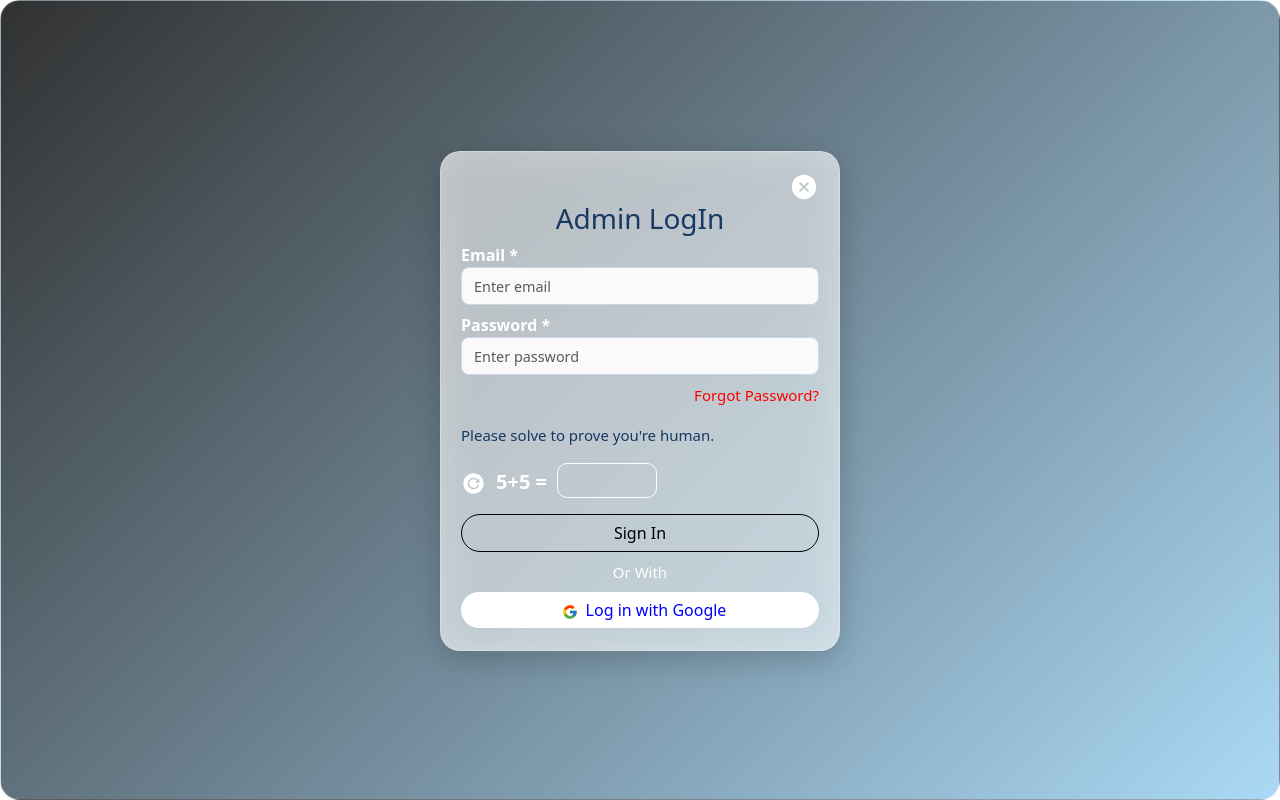
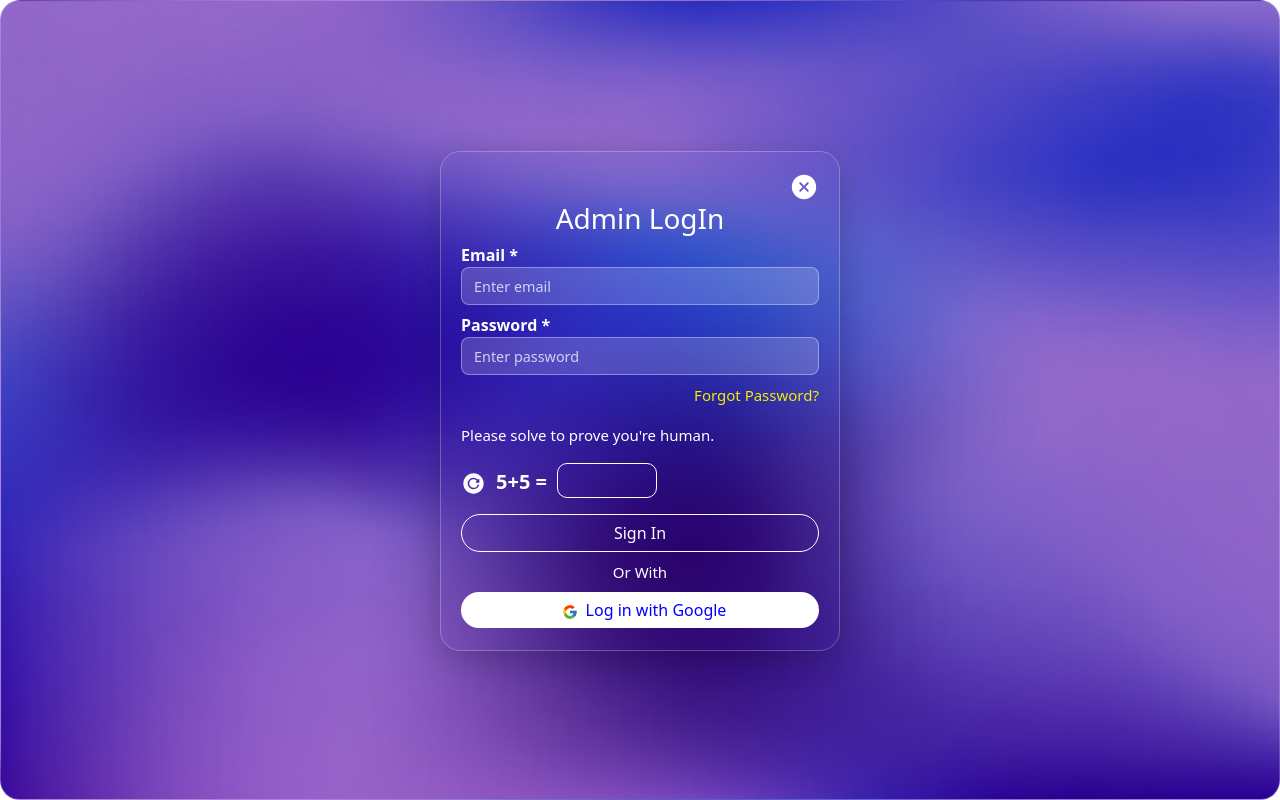
Before and after one commit to YskInfotech/SCS, a React (Create React App) app in the folder scs-landing/: page /login in a window 1280 px wide. Built offline with nearby package versions, Linux system fonts and the light colour scheme.

Commit message:
login page

```diff
--- a/scs-landing/src/components/adminlogin/Login.js
+++ b/scs-landing/src/components/adminlogin/Login.js
@@ -4,6 +4,7 @@ import { useNavigate } from "react-router-dom";
 
 import { IoIosCloseCircle } from "react-icons/io";
 import { FcGoogle } from "react-icons/fc";
+import bgimage from "../../assets/loginbanner.png";
 import { IoReloadCircle } from "react-icons/io5";
 
 import { ToastContainer,toast } from "react-toastify";
@@ -47,7 +48,7 @@ const [username,setUsername]=useState("")
     return(
         <>
             <ToastContainer />
-            <div className="bg-cont-login" >
+            <div className="bg-cont-login"  style={{ backgroundImage: `url(${bgimage})` }}>
 
                 <div className="login-card">
                     <div className="d-flex justify-content-end" onClick={handlehome}>
--- a/scs-landing/src/components/adminlogin/Styles/Login.css
+++ b/scs-landing/src/components/adminlogin/Styles/Login.css
@@ -1,9 +1,5 @@
 .bg-cont-login {
-  background: linear-gradient(
-    135deg,
-    rgba(0, 0, 0, 0.808),
-    rgba(9, 143, 226, 0.341)
-  );
+
   backdrop-filter: blur(10px);
   -webkit-backdrop-filter: blur(12px);
   border-radius: 20px;
@@ -28,7 +24,7 @@
     width: 400px;
     padding: 20px;
     border-radius: 20px;
-    background: rgba(255, 255, 255, 0.689);
+    /* background: rgba(255, 255, 255, 0.689); */
     backdrop-filter: blur(18px);
     -webkit-backdrop-filter: blur(18px);
     border: 1px solid rgba(255, 255, 255, 0.25);
@@ -38,12 +34,13 @@
 
 
 .login-tittle{
-    color:#173963;
+    color:#fff;
     text-align: center;
+
 }
 
 .human-text-login{
-    color: #173963;
+    color: #fff;
 }
 
 .small-label{
@@ -56,7 +53,8 @@
 }
 
 .login-forget{
-    color: red;
+    color: #f3ec07;
+    font-weight: 400;
 
 }
 
@@ -73,13 +71,36 @@
 .login-input {
   height: 38px;
   border-radius: 8px;
-  border: 1.3px solid #cdd5e0;
-  background: #fafafa;
+
+  /* Glass border */
+  border: 1.3px solid rgba(255, 255, 255, 0.35);
+
+  /* Transparent + glass background */
+  background: rgba(255, 255, 255, 0.18);
+
+  /* Frosted blur */
+  backdrop-filter: blur(10px);
+  -webkit-backdrop-filter: blur(10px);
+
   padding-left: 12px;
   font-size: 0.9rem;
   transition: all 0.3s ease;
-  color: black;
+  color:  rgba(255, 255, 255, 0.18); /* white text for glass style */
 }
+
+/* Placeholder style */
+.login-input::placeholder {
+  color: rgba(255, 255, 255, 0.75   );
+}
+.login-input:focus {
+  background: rgba(255, 255, 255, 0.18) !important; /* keep glass */
+  border: 1.3px solid rgba(255, 255, 255, 0.8);
+  box-shadow: 0 0 8px rgba(255, 255, 255, 0.45);
+  outline: none;
+  color: #ffffff;
+}
+
+
 
 .captcha-login{
     width: 100px !important;
@@ -109,8 +130,8 @@
 }
 
 .login-btn1{
-    color: black !important;
-    border: 1px solid black !important;
+    color: #ffff !important;
+    border: 1px solid #ffff !important;
 }
 
 .login-btn1:hover{
```
Also changed, not shown: scs-landing/src/assets/loginbanner.png (added).
